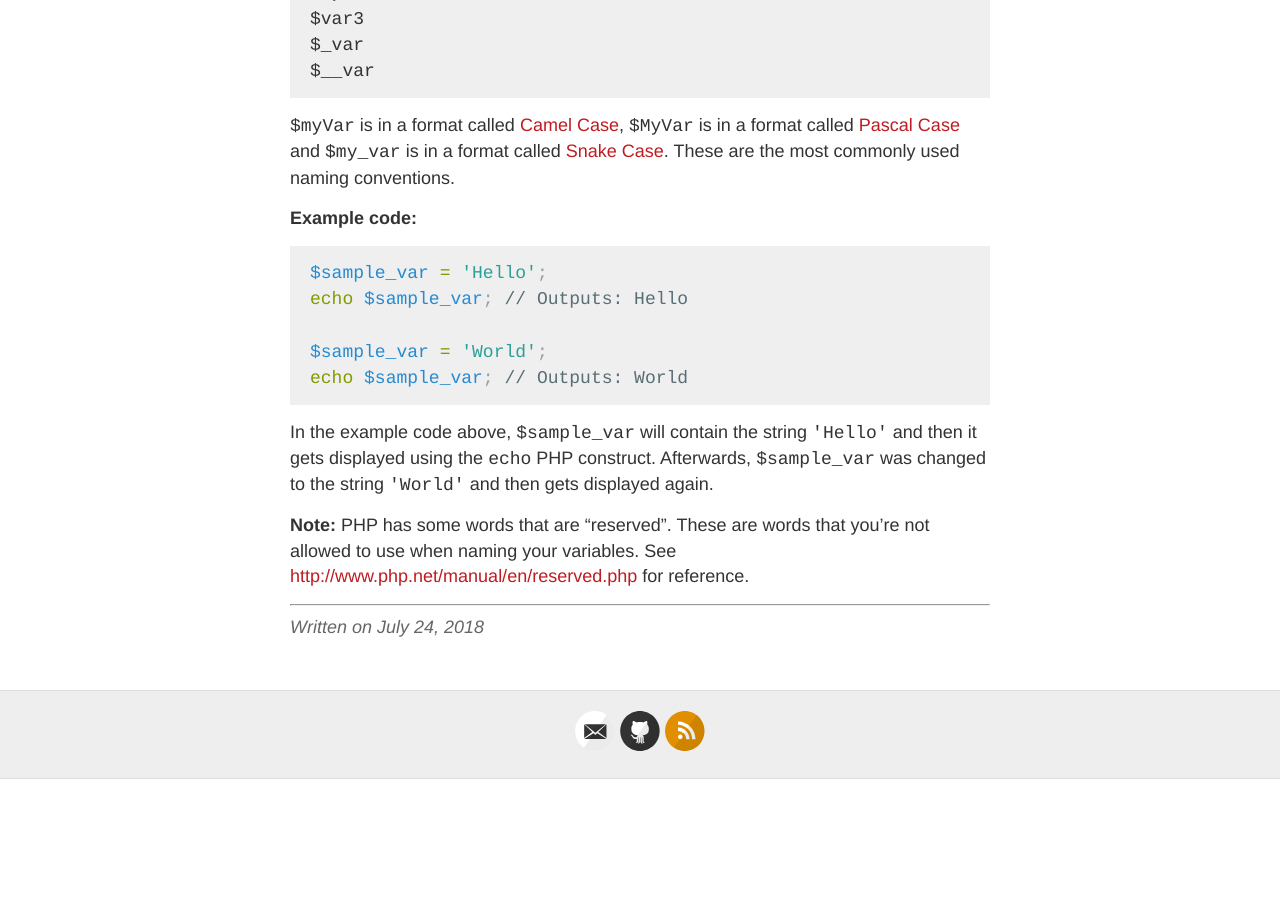
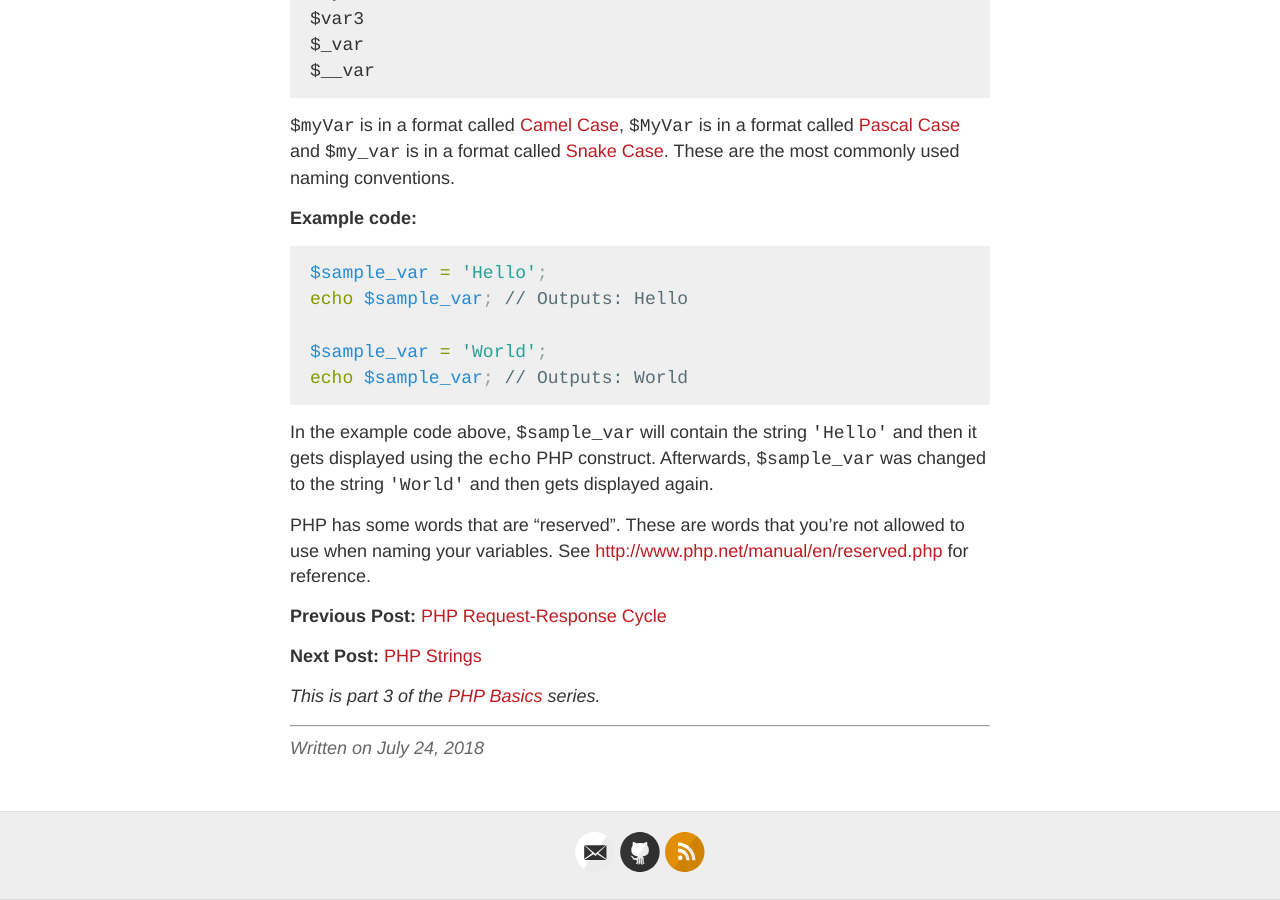
Before and after one commit to kennyalmendral/kennyalmendral.github.io, a Jekyll site: the page built from _posts/2018-07-24-php-variables.md, in a window 1280 px wide and 900 px high, scrolled down 630 px. Built offline with Jekyll 4.4.1, drawn with Linux system fonts in a browser that asks for light colours; before the commit the page ends 1409 px from its top, so only the background shows below that.

Commit message:
Update 2018-07-24-php-variables.md

```diff
--- a/_posts/2018-07-24-php-variables.md
+++ b/_posts/2018-07-24-php-variables.md
@@ -39,6 +39,12 @@ echo $sample_var; // Outputs: World
 
 In the example code above, `$sample_var` will contain the string `'Hello'` and then it gets displayed using the `echo` PHP construct. Afterwards, `$sample_var` was changed to the string `'World'` and then gets displayed again.
 
-**Note:** PHP has some words that are "reserved". These are words that you're not allowed to use when naming your variables. See [http://www.php.net/manual/en/reserved.php](http://www.php.net/manual/en/reserved.php){:target="_blank"} for reference.
+PHP has some words that are "reserved". These are words that you're not allowed to use when naming your variables. See [http://www.php.net/manual/en/reserved.php](http://www.php.net/manual/en/reserved.php){:target="_blank"} for reference.
+
+**Previous Post:** [PHP Request-Response Cycle](https://kennyalmendral.github.io/php-request-response-cycle/)
+
+**Next Post:** [PHP Strings](https://kennyalmendral.github.io/php-strings/)
+
+_This is part 3 of the [PHP Basics](https://kennyalmendral.github.io/php-basics/){:target="_blank"} series._
 
 ---
```
